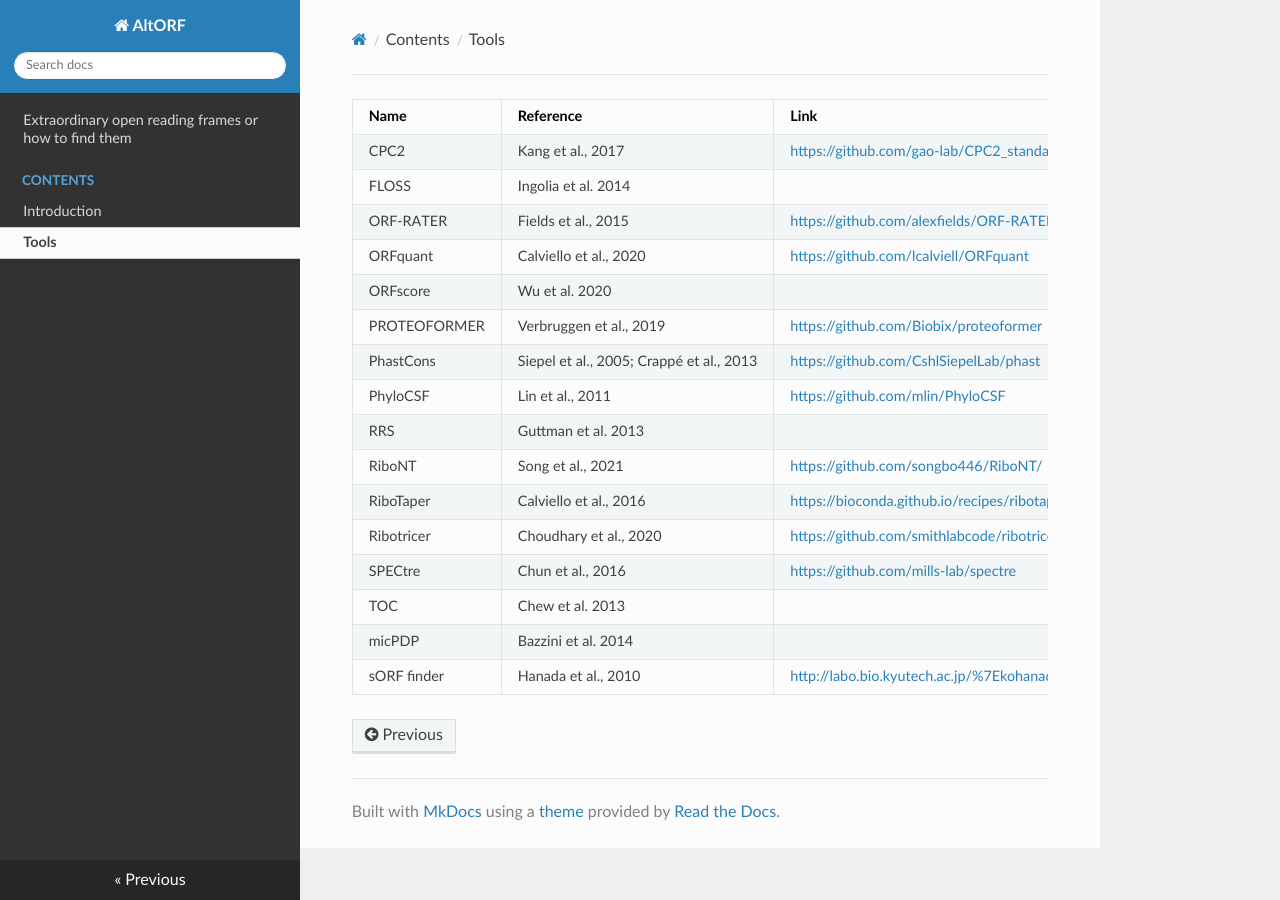
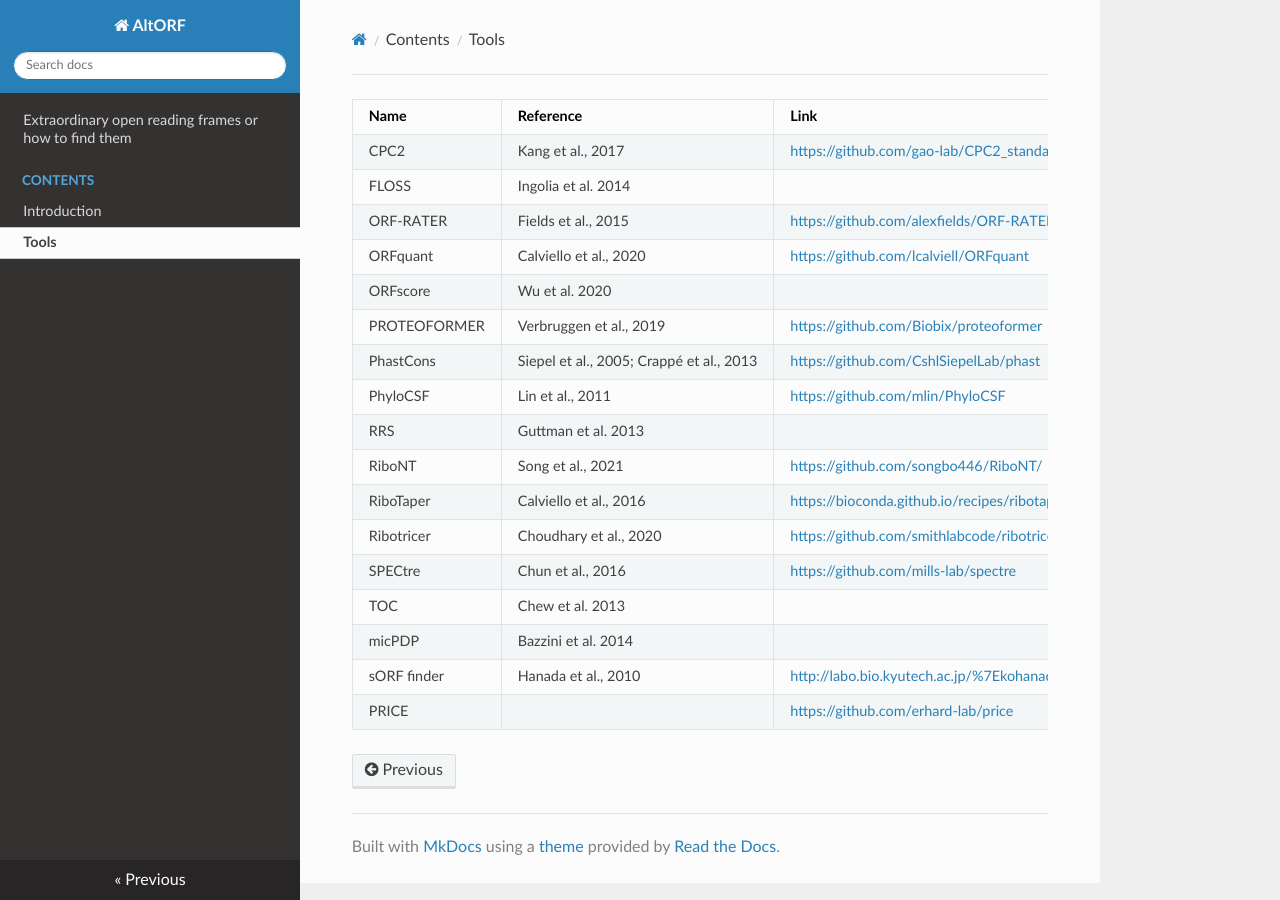
Before and after one commit to altorf/altorf.github.io, an MkDocs documentation site: the page built from docs/contents/tools.md, in a window 1280 px wide. Built offline with MkDocs 1.6.1, drawn with Linux system fonts in a browser that asks for light colours; nearby versions of some CDN libraries.

Commit message:
Update tools.md

```diff
--- a/docs/contents/tools.md
+++ b/docs/contents/tools.md
@@ -16,3 +16,4 @@
 | TOC          | Chew et al. 2013                         |                                                            |
 | micPDP       | Bazzini et al. 2014                      |                                                            |
 | sORF finder  | Hanada et al., 2010                      | <http://labo.bio.kyutech.ac.jp/%7Ekohanada/Softwares.htm>  |
+| PRICE        |                                          | <https://github.com/erhard-lab/price>                      |
```
